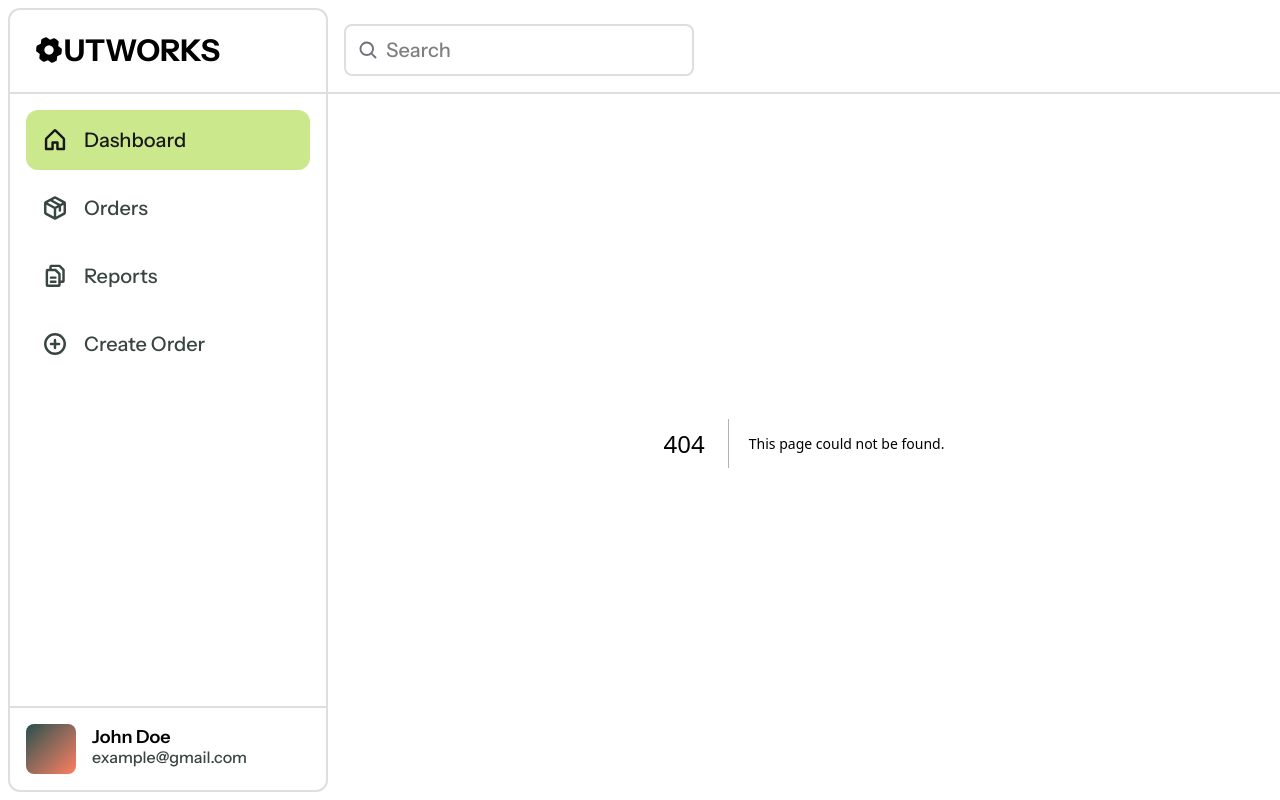
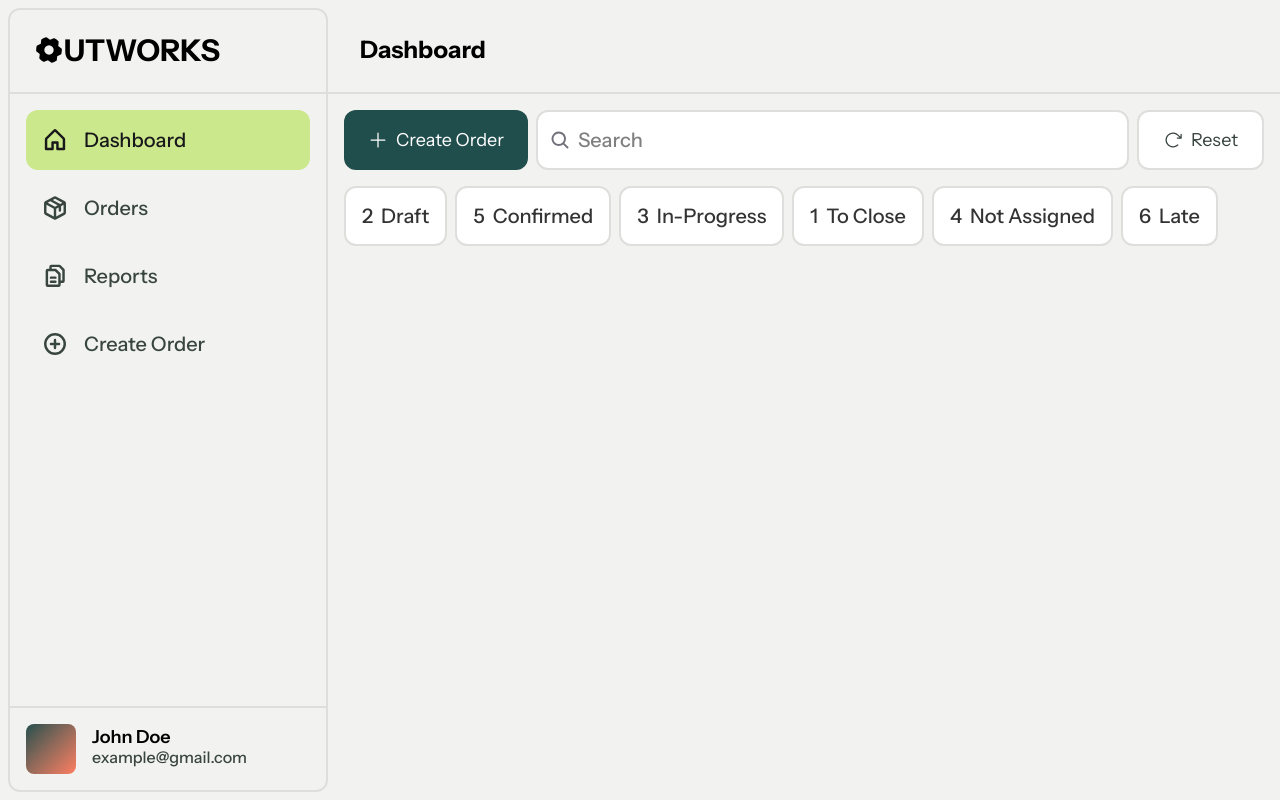
Before and after one commit to ronishrohan/nmit-2025, a Next.js app: page /dashboard in a window 1280 px wide. Before the commit this address had no page. Built offline with nearby package versions, Linux system fonts and the light colour scheme.

Commit message:
Add dashboard

```diff
--- /dev/null
+++ b/app/(authenticated)/dashboard/page.tsx
@@ -0,0 +1,90 @@
+"use client"
+import Button from '@/app/components/ui/button/Button'
+import { ArrowClockwise } from '@phosphor-icons/react/dist/ssr/ArrowClockwise'
+import { MagnifyingGlass } from '@phosphor-icons/react/dist/ssr/MagnifyingGlass'
+import { Plus } from '@phosphor-icons/react/dist/ssr/Plus'
+import React, { useState } from 'react'
+
+type FilterCardProps = {
+  number: number | string
+  title: string
+  isSelected?: boolean
+  onClick?: () => void
+  className?: string
+}
+
+const FilterCard = ({ number, title, isSelected, onClick, className }: FilterCardProps) => {
+  return (
+    <button
+      onClick={onClick}
+      className={`rounded-xl outline-none border-2 gap-2 px-4 h-full w-fit font-medium cursor-pointer duration-100 text-xl flex items-center justify-between transition-colors
+        ${isSelected ? 'bg-accent-green/40 border-[#B9DDBA] text-black' : 'bg-white hover:bg-zinc-200 border-border text-black/80'}
+        ${className}`}
+    >
+      <div>{number}</div>
+      <div>{title}</div>
+    </button>
+  )
+}
+
+const Page = () => {
+  const [selectedFilter, setSelectedFilter] = useState<number | null>(null)
+
+  const filters = [
+    { number: 2, title: 'Draft' },
+    { number: 5, title: 'Confirmed' },
+    { number: 3, title: 'In-Progress' },
+    { number: 1, title: 'To Close' },
+    { number: 4, title: 'Not Assigned' },
+    { number: 6, title: 'Late' },
+  ]
+
+  return (
+    <div className='h-fit w-full p-4 flex flex-col'>
+      {/* Search & Buttons */}
+      <div className='w-full flex h-[60px] gap-2'>
+        <Button className='px-6 shrink-0'>
+          <Plus size={20} weight='regular' /> Create Order
+        </Button>
+        <div className='h-full w-full bg-white rounded-xl group border-2 focus-within:border-accent transition-colors duration-150 border-border flex relative'>
+          <MagnifyingGlass
+            weight='bold'
+            size={20}
+            className='text-zinc-500 group-focus-within:text-accent h-full mx-3 absolute aspect-square pointer-events-none shrink-0'
+          />
+          <input
+            type='text'
+            className='size-full outline-none pl-10 text-xl font-medium'
+            placeholder='Search'
+          />
+        </div>
+        <Button variant='secondary' className='px-6 shrink-0'>
+          <ArrowClockwise size={20} weight='regular' /> Reset
+        </Button>
+
+      </div>
+
+      {/* Filter Cards */}
+      <div className='h-[60px] mt-4 w-full flex gap-2'>
+        {filters.map((filter, index) => (
+          <FilterCard
+            key={index}
+            number={filter.number}
+            title={filter.title}
+            isSelected={selectedFilter === index}
+            onClick={() => {
+                if(selectedFilter == index){
+                    setSelectedFilter(null)
+                }
+                else{
+                    setSelectedFilter(index)
+                }
+            }}
+          />
+        ))}
+      </div>
+    </div>
+  )
+}
+
+export default Page
--- a/app/components/sidebar/Sidebar.tsx
+++ b/app/components/sidebar/Sidebar.tsx
@@ -6,15 +6,16 @@ import { PlusCircle } from "@phosphor-icons/react/dist/ssr/PlusCircle";
 import { Package } from "@phosphor-icons/react/dist/ssr/Package";
 import { Files } from "@phosphor-icons/react/dist/ssr/Files";
 import { GearSix } from "@phosphor-icons/react/dist/ssr/GearSix";
+import { useRouter } from "next/navigation";
 
-const SidebarButton = ({ children, icon, active }: { children: ReactNode, icon: ReactNode, active: boolean }) => {
-    return <button className={`rounded-xl cursor-pointer flex gap-4 items-center  text-xl outline-none  p-4 ${active ? "text-zinc-900 bg-accent-green font-medium " : "text-inactive font-medium hover:bg-white hover:text-zinc-900"}  transition-all duration-100`} >
+const SidebarButton = ({ children, icon, active, onClick }: { children: ReactNode, icon: ReactNode, active: boolean, onClick: () => void }) => {
+    return <button onClick={onClick} className={`rounded-xl cursor-pointer flex gap-4 items-center  text-xl outline-none  p-4 ${active ? "text-zinc-900 bg-accent-green font-medium " : "text-inactive font-medium hover:bg-white hover:text-zinc-900"}  transition-all duration-100`} >
         {icon} {children}
     </button>
 }
 
 function Sidebar() {
-
+    const router = useRouter()
     return <div className="w-[320px] shrink-0 h-full flex flex-col rounded-xl border-2 border-border">
         <div className="h-[84px] overflow-hidden
          text-3xl font-bold border-b-2 flex items-center  relative px-6 border-border " >
@@ -25,10 +26,10 @@ function Sidebar() {
             <div className="z-20">UTWORKS</div>
         </div>
         <div className="h-fit flex flex-col w-full p-4 gap-2" >
-            <SidebarButton active={true} icon={<House size={26} weight="bold" />} >Dashboard</SidebarButton>
-            <SidebarButton active={false} icon={<Package size={26} weight="bold" />} >Orders</SidebarButton>
-            <SidebarButton active={false} icon={<Files size={26} weight="bold" />} >Reports</SidebarButton>
-            <SidebarButton active={false} icon={<PlusCircle size={26} weight="bold" />} >Create Order</SidebarButton>
+            <SidebarButton onClick={() => router.push("/dashboard")} active={true} icon={<House size={26} weight="bold" />} >Dashboard</SidebarButton>
+            <SidebarButton onClick={() => router.push("/")} active={false} icon={<Package size={26} weight="bold" />} >Orders</SidebarButton>
+            <SidebarButton onClick={() => router.push("/")} active={false} icon={<Files size={26} weight="bold" />} >Reports</SidebarButton>
+            <SidebarButton onClick={() => router.push("/")} active={false} icon={<PlusCircle size={26} weight="bold" />} >Create Order</SidebarButton>
         </div>
         <div className="border-t-2 border-border h-[84px] w-full mt-auto p-4 gap-4 flex" >
             <div className="h-full aspect-square shrink-0
--- a/app/components/topbar/Topbar.tsx
+++ b/app/components/topbar/Topbar.tsx
@@ -1,17 +1,23 @@
-"use  client"
+"use client"
 import { MagnifyingGlass } from '@phosphor-icons/react/dist/ssr/MagnifyingGlass'
+import { usePathname } from 'next/navigation'
 import React from 'react'
 
+const titles = {
+  "/dashboard": "Dashboard",
+} as const;
+
 const Topbar = () => {
+  const pathname = usePathname();
+  const title = (titles as Record<string, string>)[pathname as string] ?? "";
+
   return (
-    <div className='h-[86px] shrink-0 border-b-2  border-b-border  p-4 flex' >
-        {/* <div className='' ></div> */}
-        <div className='h-full w-[350px] bg-white rounded-lg group border-2 focus-within:border-accent transition-colors duration-150 border-border flex relative' >
-            <MagnifyingGlass weight="bold" size={20} className='text-zinc-500 group-focus-within:text-accent h-full mx-3 absolute aspect-square pointer-events-none shrink-0' />
-            <input type="text" className='size-full outline-none pl-10 text-xl font-medium' placeholder='Search' />
-        </div>
+    <div className='h-[86px] shrink-0 border-b-2 border-b-border p-4 flex'>
+      <div className='h-full flex items-center text-2xl font-bold px-4'>
+        {title}
+      </div>
     </div>
-  )
-}
+  );
+};
 
-export default Topbar
+export default Topbar;
--- /dev/null
+++ b/app/components/ui/button/Button.tsx
@@ -0,0 +1,54 @@
+"use client"
+import React from "react";
+import clsx from "clsx";
+
+type ButtonProps = {
+  children: React.ReactNode;
+  onClick?: () => void;
+  variant?: "primary" | "secondary" | "outline";
+  size?: "sm" | "md" | "lg";
+  disabled?: boolean;
+  className?: string;
+};
+
+const Button = ({
+  children,
+  onClick,
+  variant = "primary",
+  size = "md",
+  disabled = false,
+  className,
+}: ButtonProps) => {
+  const baseStyles =
+    "rounded-xl  text-lg flex gap-2 items-center transition-all duration-100";
+
+  const variantStyles = {
+    primary: "bg-accent text-white hover:brightness-90",
+    secondary: "bg-white text-inactive hover:text-black border-2 border-border hover:bg-zinc-200 ",
+    outline:
+      "",
+  };
+
+  const sizeStyles = {
+    sm: "px-3 py-1 text-sm",
+    md: "px-4 py-2 text-base",
+    lg: "px-6 py-3 text-lg",
+  };
+
+  return (
+    <button
+      onClick={onClick}
+      disabled={disabled}
+      className={clsx(
+        baseStyles,
+        variantStyles[variant],
+        sizeStyles[size],
+        className
+      )}
+    >
+      {children}
+    </button>
+  );
+};
+
+export default Button;
--- a/package.json
+++ b/package.json
@@ -10,6 +10,7 @@
   "dependencies": {
     "@phosphor-icons/react": "^2.1.3",
     "axios": "^1.12.2",
+    "clsx": "^2.1.1",
     "motion": "^12.23.16",
     "next": "15.5.3",
     "react": "19.1.0",
```
Also changed, not shown: 1 other file (tests, documents, lock files or other folders).
